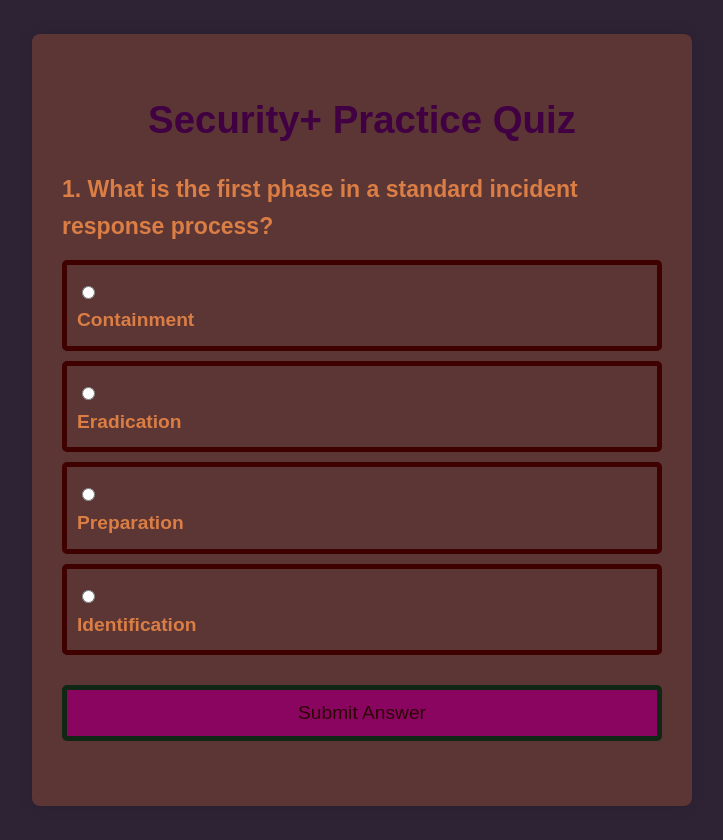
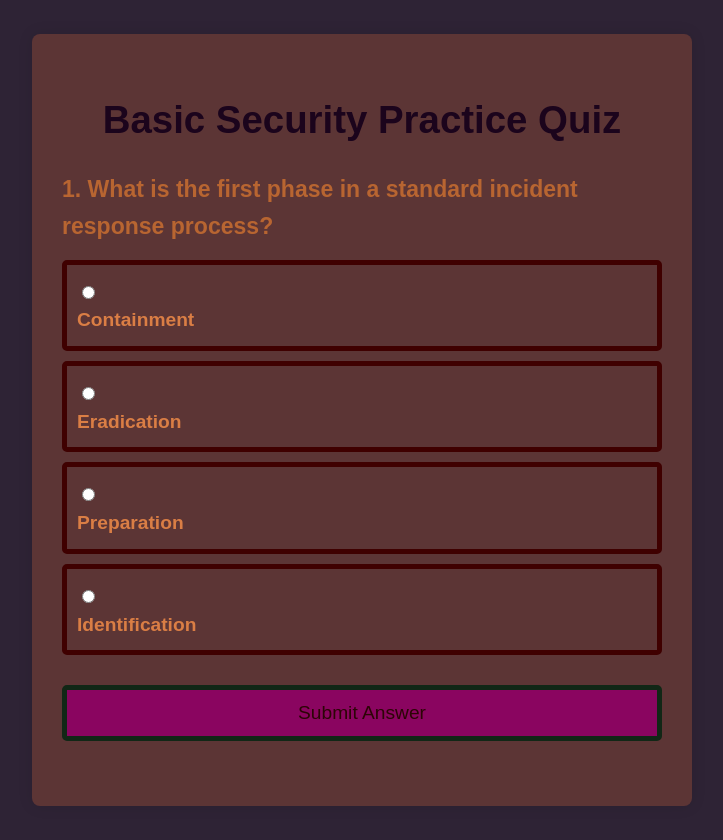
Before and after one commit to relemzidin/SecQuiz, a plain HTML site: page index.html in a window 1280 px wide. Shown: the whole page, without its empty margins (278-1001 px from the left). Drawn offline with Linux system fonts and the light colour scheme.

Commit message:
Add files via upload

```diff
--- a/index.html
+++ b/index.html
@@ -32,7 +32,7 @@
 
         h1 {
             text-align: center;
-            color: #400042;
+            color: #1b041c;
             font-weight: bold;
             margin-bottom: 20px;
         }
@@ -45,7 +45,8 @@
             font-size: 1.2em;
             font-weight: bold;
             margin-bottom: 15px;
-            color: #da7e45;
+            color: #b86531;
+            align-items: center;
         }
 
         #options-container {
@@ -132,7 +133,7 @@
 <body>
 
     <div id="quiz-container">
-        <h1>Security+ Practice Quiz</h1>
+        <h1>Basic Security Practice Quiz</h1>
 
         <div id="question-container">
             <div id="question-text">Loading question...</div>
```
